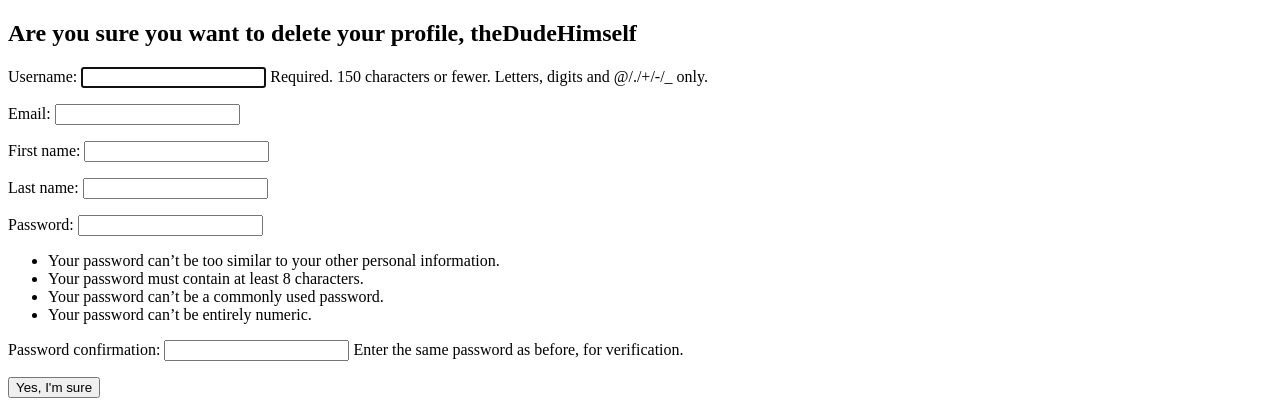
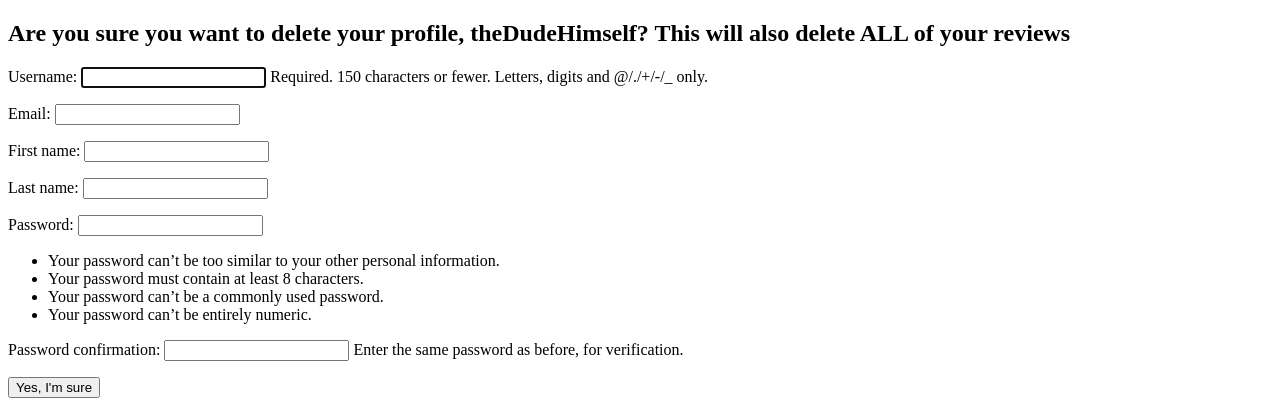
Before and after one commit to BepisGithub/SoftwareEngineeringAndAgileAssignment, a Django app: template user/templates/user/user_confirm_delete.html in a window 1280 px wide. Shown: the part 26-446 px from the top of the page. Run offline with Django 4.2, Linux system fonts and the light colour scheme; the template is opened without the code that fills it: values that come from a table or form of the project are taken from there, others are empty; data comes from the database, SQL or seed files in the repository.

Commit message:
Inform user on account delete page that doing so will delete all their reviews

```diff
--- a/user/templates/user/user_confirm_delete.html
+++ b/user/templates/user/user_confirm_delete.html
@@ -1,6 +1,6 @@
 {% extends 'base_form.html' %}
 {% block title %} Delete profile {% endblock %}
-{% block form_title %} Are you sure you want to delete your profile, {{displayed_user.username}} {% endblock %}
+{% block form_title %} Are you sure you want to delete your profile, {{displayed_user.username}}? This will also delete ALL of your reviews {% endblock %}
 
 {% block form %}
 {{ form.as_p }}
```
